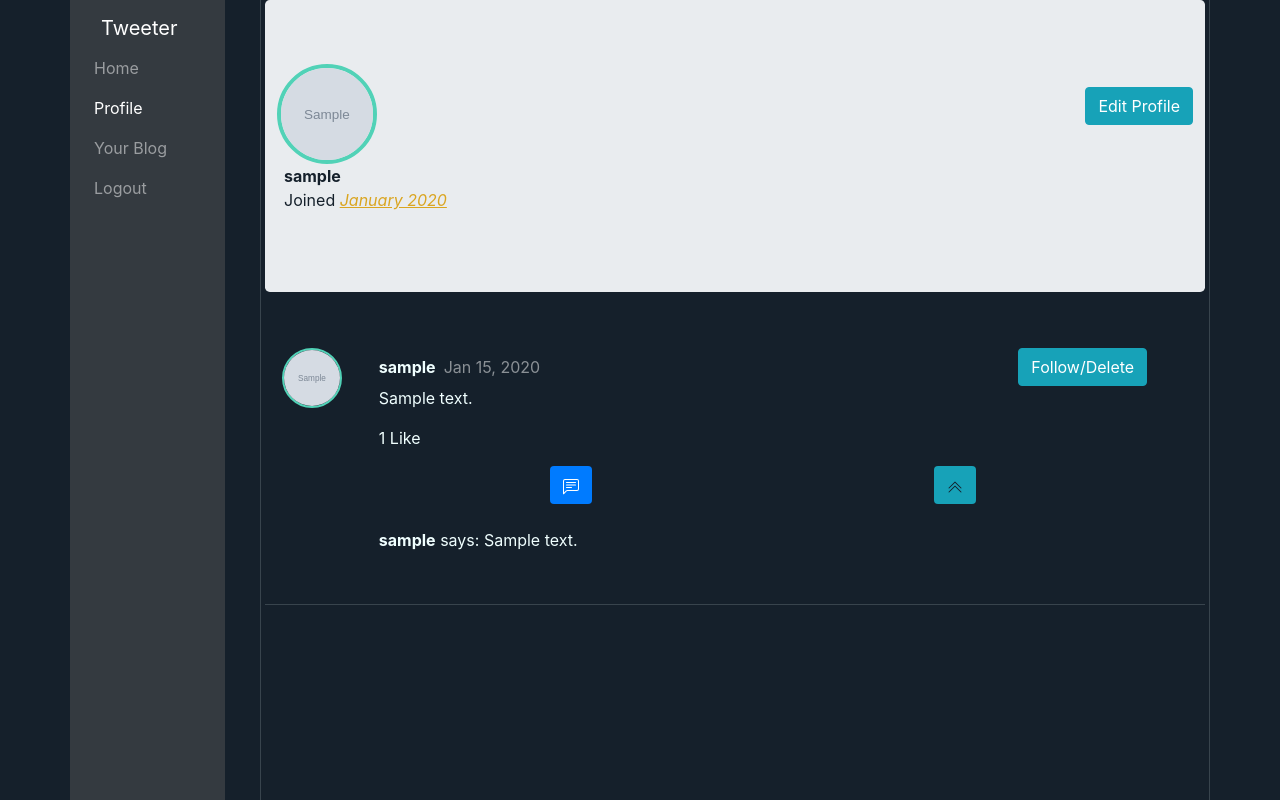
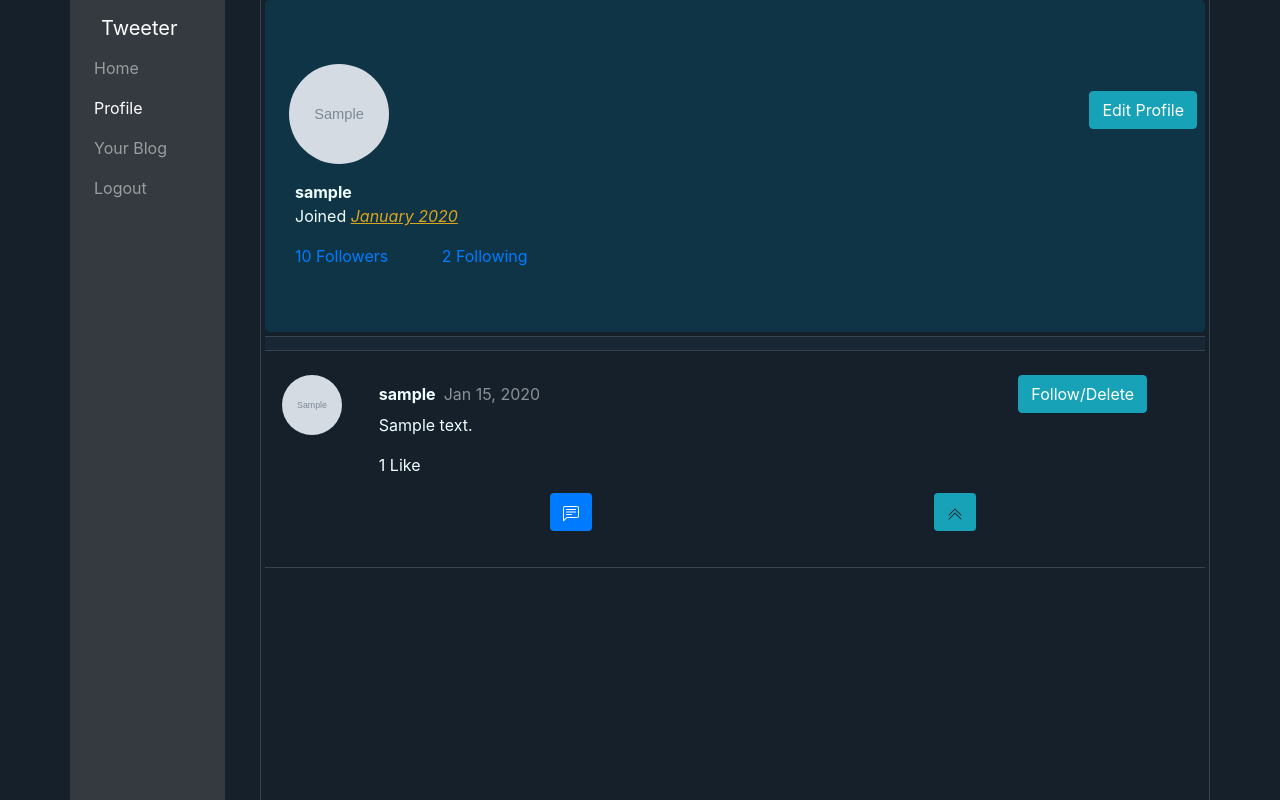
Before and after one commit to hamidrezarj/twitter_clone, a Django app: a page that uses tweets/templates/tweets/profile.html in a window 1280 px wide. Run offline with Django 3.2, Linux system fonts and the light colour scheme; a user stored in the database is signed in; tables that the repository leaves empty hold one stand-in row (values such as "Sample post"); grey boxes marked "Sample" are stand-in pictures; some libraries are stand-ins or nearby versions.

Commit message:
Update index.css, profile.html, and tweet_template.html

```diff
--- a/tweets/static/tweets/index.css
+++ b/tweets/static/tweets/index.css
@@ -3,6 +3,7 @@
     height: 60px;
     border: 2px solid #51D2B7;
     border-radius: 50% !important;
+    border: transparent!important;
 }
 
 .pfpBeeg {
@@ -10,6 +11,7 @@
     height: 100px;
     border: 4px solid #51D2B7;
     border-radius: 50% !important;
+    border: transparent!important;
 }
 
 .inlineBlock {
@@ -34,6 +36,10 @@
     /*justify-content: space-between;*/
 }
 
+.profile_top-bg {
+    background-color: rgba(0, 99, 128, 0.3) !important;
+}
+
 .sideNav {
     min-width: 120px;
     max-width: 200px;
@@ -50,7 +56,7 @@
     color: rgb(21, 32, 43);
 }
 
-.border-left.border-tweeter {
+.border-left.border-tweeter , .border-top.border-tweeter{
     border-color: rgb(56, 68, 77) !important;
 }
 
@@ -60,6 +66,13 @@
     border-color: rgb(56, 68, 77);
 }
 
+.partBread {
+    height: 15px;
+    border-top-width: 1px;
+    border-bottom-width: 1px;
+    box-sizing: border-box;
+}
+
 .tweet-box:hover {
     background-color: rgba(255, 255, 255, 0.05)!important;
 }
--- a/tweets/templates/tweets/profile.html
+++ b/tweets/templates/tweets/profile.html
@@ -2,7 +2,6 @@
 {% load static %}
 
 {% block styles %}
-    <link rel="stylesheet" href="{% static 'tweets/index.css' %}">
     <link rel="stylesheet" href="{% static 'tweets/profile.css' %}">
 {% endblock %}
 
@@ -58,9 +57,9 @@
                 </div>
             </div>
 
-            <div class="jumbotron pl-1 pr-1">
+            <div class="jumbotron profile_top-bg px-0 mb-1" style="background: none">
                 <div class="profile_top d-md-flex d-sm-inline justify-content-between">
-                    <div class="d-flex  ml-md-2 ml-sm-3">
+                    <div class="d-flex  ml-md-4 ml-sm-0 mb-2 justify-content-center">
 
                         {% if user_profile.profile_img %}
                             <img class="float-left pfpBeeg"
@@ -72,25 +71,25 @@
 
                     </div>
                     {#                    IMPORTANT: bottom div was made for 2 buttons!!#}
-                    <div class="align-self-center">
+                    <div class="align-self-center bt-5">
                         {% if request.user.username == user_profile.user.username %}
-                            <div class="d-flex align-self-end ml-md-1 mr-2 mb-3 ml-sm-3">
-                                <button class="btn btn-info inline" id="editTrigger" data-toggle="modal"
+                            <div class="d-flex align-self-end justify-content-center ml-md-1 mr-2 mb-3 ml-sm-3">
+                                <button class="btn btn-info d-inline" id="editTrigger" data-toggle="modal"
                                         data-target="#editModal">
                                     Edit Profile
                                 </button>
                             </div>
                         {% else %}
                             {#                    IF ON ANOTHER USER PROFILE ^THIS HAS TO BE "FOLLOW/UNFOLLOW" BUTTON#}
-                            <div class="d-flex align-self-end ml-md-1 mr-2 mb-3 ml-sm-3">
+                            <div class="d-flex align-self-end justify-content-center ml-md-1 mr-2 mb-3 ml-sm-3">
 
                                 {% if is_followed %}
-                                    <button class="btn btn-info inline" id="follow"
+                                    <button class="btn btn-info d-inline" id="follow"
                                             change-data-url="{% url 'tweets:follow' user_profile.user.username %}">
                                         Unfollow
                                     </button>
                                 {% else %}
-                                    <button class="btn btn-info inline" id="follow"
+                                    <button class="btn btn-info d-inline" id="follow"
                                             change-data-url="{% url 'tweets:follow' user_profile.user.username %}">
                                         Follow
                                     </button>
@@ -101,14 +100,35 @@
                         {#                    ^THIS IS JUST FOR FUNCTIONALITY TEST OF FOLLOW FOR NOW#}
                     </div>
                 </div>
-                <div class="container align-bottom">
+                <div class="container pt-2">
                     {#                    <b>{{profile_name}}</b>#}
                     {#                    <p>{{profile_joined_date}}</p>#}
-                    <b>{{ user_profile }}</b>
-                    <p>Joined <span id="account-date"> {{ user_profile.user.date_joined|date:"F Y" }}</span></p>
+                    <div class="container row">
+                        <div class="col">
+                            <b class="text">{{ user_profile }}</b>
+                        </div>
+                    </div>
+
+                    <div class="container row">
+                        <div class="col">
+                            <p class="text">Joined <span id="account-date"> {{ user_profile.user.date_joined|date:"F Y" }}</span></p>
+                        </div>
+                    </div>
+                    <div class="container row">
+                        <a href="#" class="col col-2 col-sm-6 col-md-4 col-lg-2">
+                            <span>10</span>
+                            <span>Followers</span>
+                        </a>
+                        <a href="#" class="col col-2 col-sm-6 col-md-4 col-lg-2">
+                            <span>2</span>
+                            <span>Following</span>
+                        </a>
+                    </div>
 
                 </div>
             </div>
+            <div class="partBread lineBreak border-top border-bottom border-tweeter"></div>
+
             {% for t in tweets %}
                 {% include 'tweets/tweet_template.html' with tweet=t show_like=show_like %}
                 <hr class="my-2 lineBreak" style="width: 100%; background-color: white; margin:-1px 0;">
--- a/tweets/templates/tweets/tweet_template.html
+++ b/tweets/templates/tweets/tweet_template.html
@@ -1,5 +1,5 @@
-<div class="tweet-box container mb-0 pt-2 px-0"
-     style="padding-bottom: 3%; background: none">
+<div class="tweet-box container mb-0 pt-2 px-0 pb-1"
+     style="background: none">
 
     <div class="text-center col-2 col-sm-2 col-md-1 col-lg-1 d-inline-block px-0 mt-3 mx-2"
          style="min-height: 100%; vertical-align:top">
@@ -78,11 +78,11 @@
 
 
             <hr class="my-4" style="border: none">
-            {% if tweet.comment_set %}
-                {% for c in tweet.comment_set.all %}
-                    <p class="text"><b>{{ c }}</b> says: {{ c.content }}</p>
-                {% endfor %}
-            {% endif %}
+{#            {% if tweet.comment_set %}#}
+{#                {% for c in tweet.comment_set.all %}#}
+{#                    <p class="text"><b>{{ c }}</b> says: {{ c.content }}</p>#}
+{#                {% endfor %}#}
+{#            {% endif %}#}
         </div>
     </div>
 </div>
```
